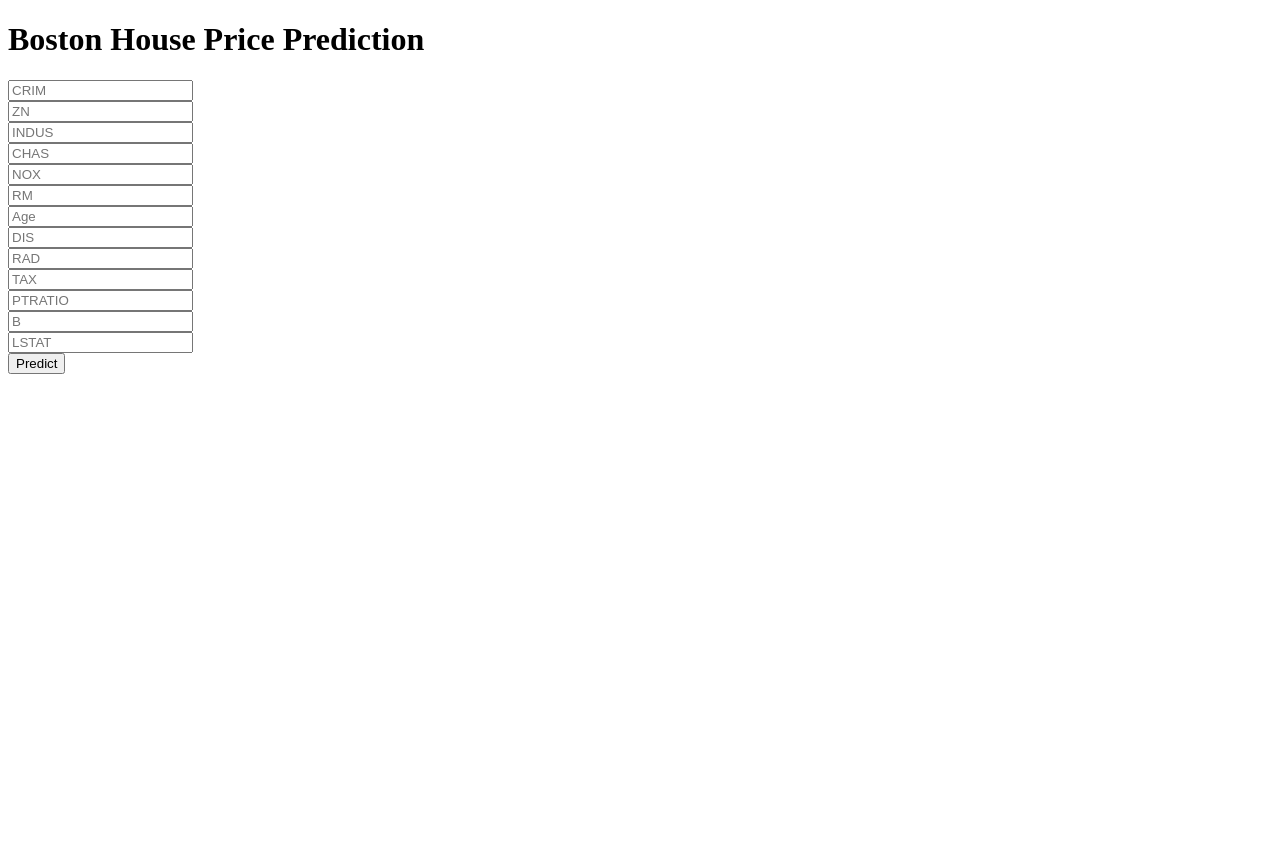
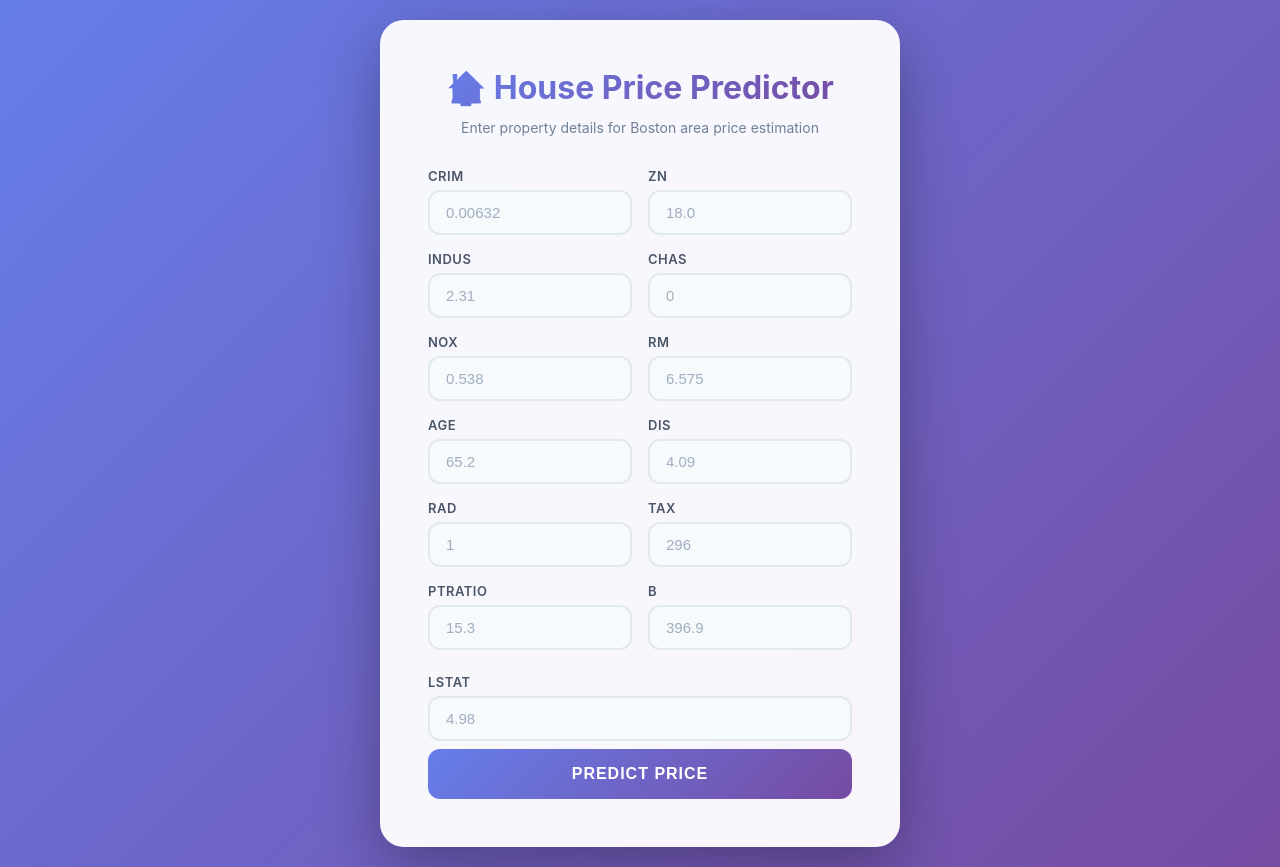
Before and after one commit to eyaoueslati06/BostonHoursePricing, a Flask app: page / in a window 1280 px wide. Before the commit the page ends 374 px from the top, so only its background shows below. Run offline with Flask 3, Linux system fonts and the light colour scheme; parts of the project's set-up code (start-up, migrations or seed data) failed here and were passed over.

Commit message:
procfile

```diff
--- a/requirements.txt
+++ b/requirements.txt
@@ -3,3 +3,4 @@ scikit-learn
 pandas
 numpy
 matplotlib
+gunicorn
--- a/templates/home.html
+++ b/templates/home.html
@@ -1,48 +1,256 @@
 <!DOCTYPE html>
-<html >
-
+<html lang="en">
 <head>
   <meta charset="UTF-8">
-  <title>ML API</title>
-  <link href='https://fonts.googleapis.com/css?family=Pacifico' rel='stylesheet' type='text/css'>
-<link href='https://fonts.googleapis.com/css?family=Arimo' rel='stylesheet' type='text/css'>
-<link href='https://fonts.googleapis.com/css?family=Hind:300' rel='stylesheet' type='text/css'>
-<link href='https://fonts.googleapis.com/css?family=Open+Sans+Condensed:300' rel='stylesheet' type='text/css'>
+  <meta name="viewport" content="width=device-width, initial-scale=1.0">
+  <title>Boston House Price Prediction</title>
+  <style>
+    * {
+      margin: 0;
+      padding: 0;
+      box-sizing: border-box;
+    }
 
+    body {
+      font-family: 'Inter', -apple-system, BlinkMacSystemFont, 'Segoe UI', Roboto, sans-serif;
+      background: linear-gradient(135deg, #667eea 0%, #764ba2 100%);
+      min-height: 100vh;
+      display: flex;
+      justify-content: center;
+      align-items: center;
+      padding: 20px;
+    }
 
+    .container {
+      background: rgba(255, 255, 255, 0.95);
+      backdrop-filter: blur(10px);
+      border-radius: 24px;
+      padding: 48px;
+      box-shadow: 0 20px 60px rgba(0, 0, 0, 0.3);
+      max-width: 520px;
+      width: 100%;
+      animation: slideIn 0.5s ease-out;
+    }
+
+    @keyframes slideIn {
+      from {
+        opacity: 0;
+        transform: translateY(30px);
+      }
+      to {
+        opacity: 1;
+        transform: translateY(0);
+      }
+    }
+
+    h1 {
+      color: #1a202c;
+      font-size: 32px;
+      font-weight: 700;
+      margin-bottom: 12px;
+      text-align: center;
+      background: linear-gradient(135deg, #667eea 0%, #764ba2 100%);
+      -webkit-background-clip: text;
+      -webkit-text-fill-color: transparent;
+      background-clip: text;
+    }
+
+    .subtitle {
+      text-align: center;
+      color: #718096;
+      font-size: 14px;
+      margin-bottom: 32px;
+    }
+
+    .form-grid {
+      display: grid;
+      grid-template-columns: 1fr 1fr;
+      gap: 16px;
+      margin-bottom: 24px;
+    }
+
+    .input-group {
+      display: flex;
+      flex-direction: column;
+    }
+
+    label {
+      color: #4a5568;
+      font-size: 13px;
+      font-weight: 600;
+      margin-bottom: 6px;
+      text-transform: uppercase;
+      letter-spacing: 0.5px;
+    }
+
+    input[type="text"] {
+      width: 100%;
+      padding: 12px 16px;
+      border: 2px solid #e2e8f0;
+      border-radius: 12px;
+      font-size: 15px;
+      transition: all 0.3s ease;
+      background: #f7fafc;
+      color: #2d3748;
+    }
+
+    input[type="text"]:focus {
+      outline: none;
+      border-color: #667eea;
+      background: #fff;
+      box-shadow: 0 0 0 3px rgba(102, 126, 234, 0.1);
+      transform: translateY(-1px);
+    }
+
+    input[type="text"]::placeholder {
+      color: #a0aec0;
+    }
+
+    button {
+      width: 100%;
+      padding: 16px;
+      background: linear-gradient(135deg, #667eea 0%, #764ba2 100%);
+      color: white;
+      border: none;
+      border-radius: 12px;
+      font-size: 16px;
+      font-weight: 600;
+      cursor: pointer;
+      transition: all 0.3s ease;
+      text-transform: uppercase;
+      letter-spacing: 1px;
+      margin-top: 8px;
+    }
+
+    button:hover {
+      transform: translateY(-2px);
+      box-shadow: 0 12px 24px rgba(102, 126, 234, 0.4);
+    }
+
+    button:active {
+      transform: translateY(0);
+    }
+
+    .prediction-result {
+      margin-top: 24px;
+      padding: 20px;
+      background: linear-gradient(135deg, #f093fb 0%, #f5576c 100%);
+      border-radius: 12px;
+      text-align: center;
+      color: white;
+      font-size: 18px;
+      font-weight: 600;
+      animation: fadeIn 0.5s ease-out;
+      box-shadow: 0 8px 16px rgba(245, 87, 108, 0.3);
+    }
+
+    @keyframes fadeIn {
+      from {
+        opacity: 0;
+        transform: scale(0.95);
+      }
+      to {
+        opacity: 1;
+        transform: scale(1);
+      }
+    }
+
+    @media (max-width: 640px) {
+      .container {
+        padding: 32px 24px;
+      }
+
+      .form-grid {
+        grid-template-columns: 1fr;
+      }
+
+      h1 {
+        font-size: 26px;
+      }
+    }
+  </style>
 </head>
+<body>
+  <div class="container">
+    <h1>🏠 House Price Predictor</h1>
+    <p class="subtitle">Enter property details for Boston area price estimation</p>
 
-<body>
- <div class="login">
-	<h1>Boston House Price Prediction</h1>
+    <form action="{{ url_for('predict') }}" method="post">
+      <div class="form-grid">
+        <div class="input-group">
+          <label>CRIM</label>
+          <input type="text" name="CRIM" placeholder="0.00632" required />
+        </div>
 
-     <!-- Main Input For Receiving Query to our ML -->
-    <form action="{{ url_for('predict')}}"method="post">
-      <input type="text" name="CRIM" placeholder="CRIM" required="required" /><br>
-    	<input type="text" name="ZN" placeholder="ZN" required="required" /><br>
-        <input type="text" name="INDUS" placeholder="INDUS" required="required" /><br>
-        <input type="text" name="CHAS" placeholder="CHAS" required="required" /><br>
-        <input type="text" name="NOX" placeholder="NOX" required="required" /><br>
-        <input type="text" name="RM" placeholder="RM" required="required" /><br>
-        <input type="text" name="Age" placeholder="Age" required="required" /><br>
-        <input type="text" name="DIS" placeholder="DIS" required="required" /><br>
-        <input type="text" name="RAD" placeholder="RAD" required="required" /><br>
-        <input type="text" name="TAX" placeholder="TAX" required="required" /><br>
-        <input type="text" name="PTRATIO" placeholder="PTRATIO" required="required" /><br>
-        <input type="text" name="B" placeholder="B" required="required" /><br>
-        <input type="text" name="LSTAT" placeholder="LSTAT" required="required" /><br>
+        <div class="input-group">
+          <label>ZN</label>
+          <input type="text" name="ZN" placeholder="18.0" required />
+        </div>
 
+        <div class="input-group">
+          <label>INDUS</label>
+          <input type="text" name="INDUS" placeholder="2.31" required />
+        </div>
 
+        <div class="input-group">
+          <label>CHAS</label>
+          <input type="text" name="CHAS" placeholder="0" required />
+        </div>
 
-        <button type="submit" class="btn btn-primary btn-block btn-large">Predict</button>
+        <div class="input-group">
+          <label>NOX</label>
+          <input type="text" name="NOX" placeholder="0.538" required />
+        </div>
+
+        <div class="input-group">
+          <label>RM</label>
+          <input type="text" name="RM" placeholder="6.575" required />
+        </div>
+
+        <div class="input-group">
+          <label>Age</label>
+          <input type="text" name="Age" placeholder="65.2" required />
+        </div>
+
+        <div class="input-group">
+          <label>DIS</label>
+          <input type="text" name="DIS" placeholder="4.09" required />
+        </div>
+
+        <div class="input-group">
+          <label>RAD</label>
+          <input type="text" name="RAD" placeholder="1" required />
+        </div>
+
+        <div class="input-group">
+          <label>TAX</label>
+          <input type="text" name="TAX" placeholder="296" required />
+        </div>
+
+        <div class="input-group">
+          <label>PTRATIO</label>
+          <input type="text" name="PTRATIO" placeholder="15.3" required />
+        </div>
+
+        <div class="input-group">
+          <label>B</label>
+          <input type="text" name="B" placeholder="396.9" required />
+        </div>
+      </div>
+
+      <div class="input-group">
+        <label>LSTAT</label>
+        <input type="text" name="LSTAT" placeholder="4.98" required />
+      </div>
+
+      <button type="submit">Predict Price</button>
     </form>
 
-   <br>
-   <br>
-
-
- </div>
- {{prediction_text}}
-
+    {% if prediction_text %}
+    <div class="prediction-result">
+      {{ prediction_text }}
+    </div>
+    {% endif %}
+  </div>
 </body>
 </html>
```
Also changed, not shown: app.py (+17 -16 lines), 1 other file.
